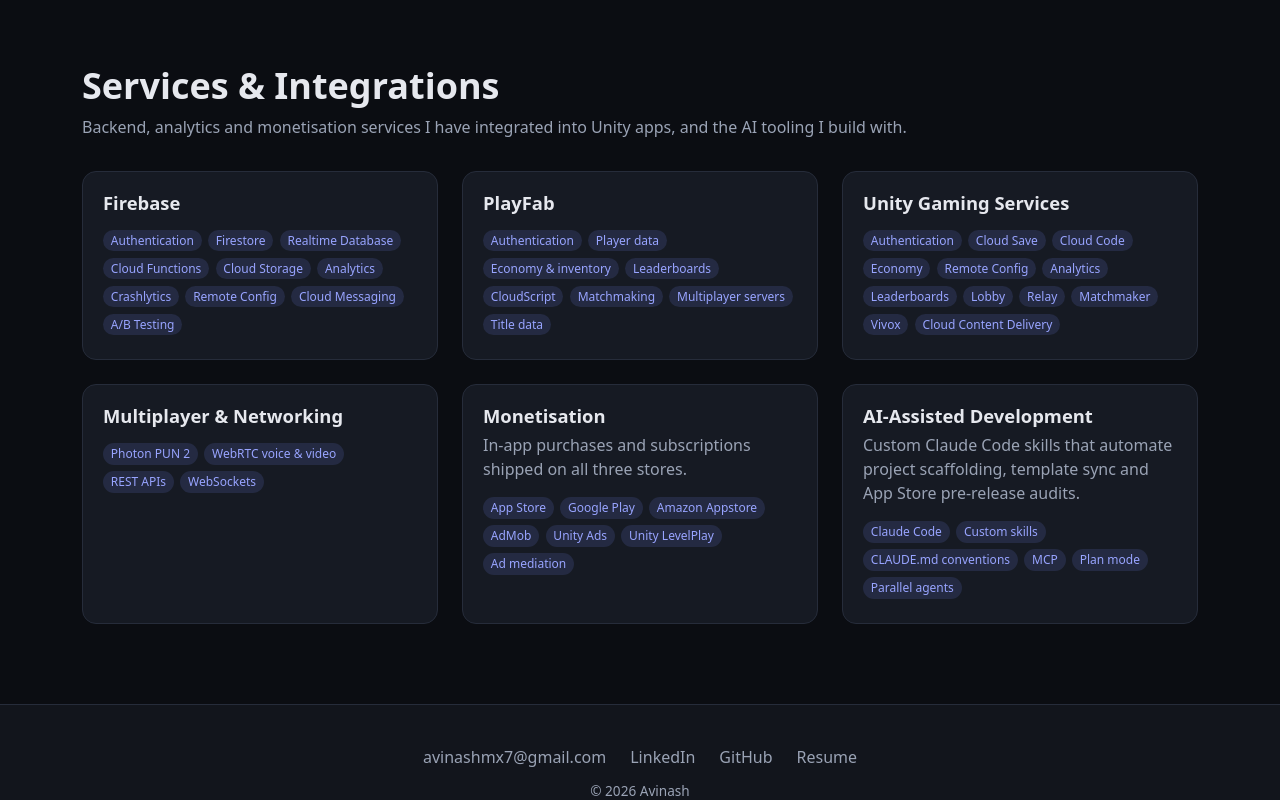
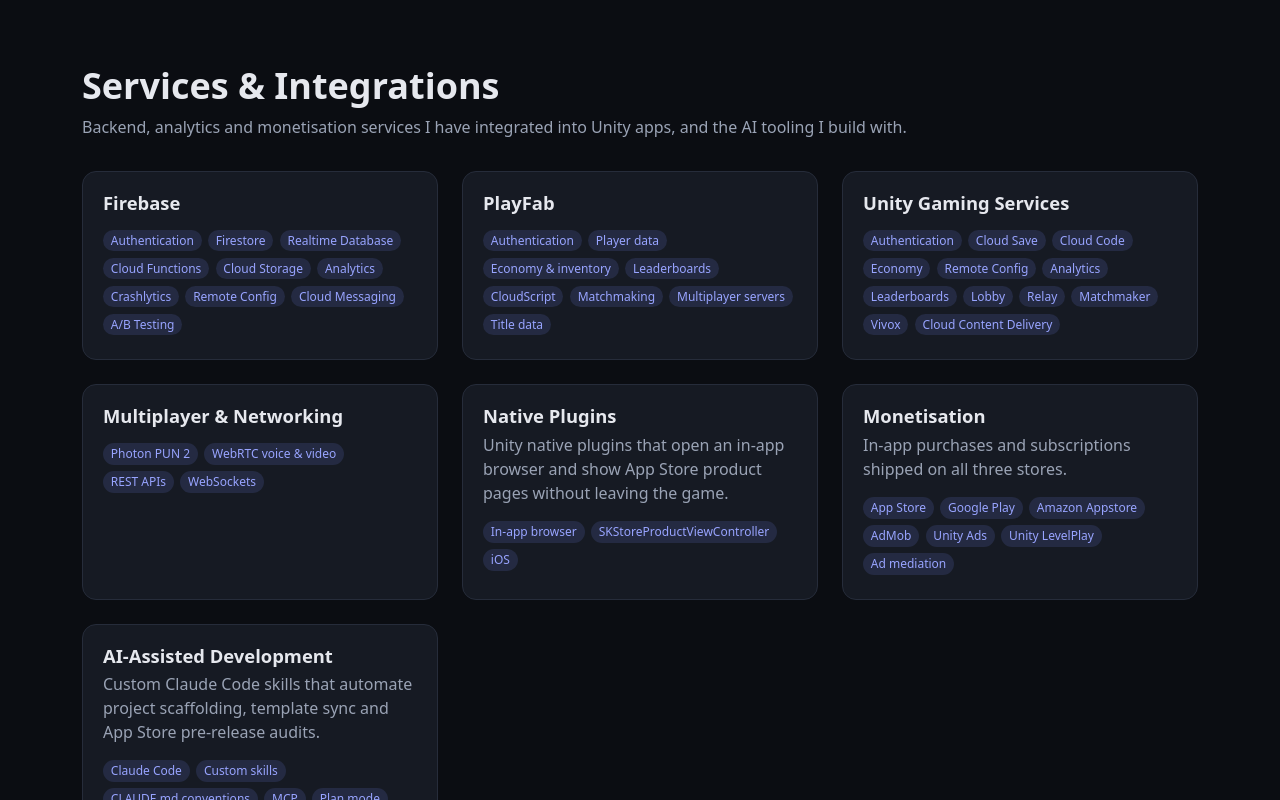
Before and after one commit to avinashmx7/avinashmx7.github.io, a plain HTML site: page index.html in a window 1280 px wide. Shown: the part 4063-4863 px from the top of the page. Drawn offline with nearby package versions, Linux system fonts and the light colour scheme.

Commit message:
update: native plugins and stylesheet cache busting
Adds native plugins (in-app browser, in-game app store product preview)
to the resume skills and the portfolio services. Versions the stylesheet
links so returning visitors stop getting the old cached css with the new
markup.

```diff
--- a/index.html
+++ b/index.html
@@ -19,7 +19,7 @@
     <meta name="theme-color" content="#0b0d12">
     <link href="https://cdn.jsdelivr.net/npm/bootstrap@5.3.2/dist/css/bootstrap.min.css" rel="stylesheet"
           integrity="sha384-T3c6CoIi6uLrA9TneNEoa7RxnatzjcDSCmG1MXxSR1GAsXEV/Dwwykc2MPK8M2HN" crossorigin="anonymous">
-    <link rel="stylesheet" href="style.css"/>
+    <link rel="stylesheet" href="style.css?v=2"/>
 </head>
 
 <body>
@@ -489,6 +489,20 @@
                 <div class="col">
                     <article class="card work-card h-100">
                         <div class="card-body">
+                            <h3 class="card-title">Native Plugins</h3>
+                            <p class="card-text">Unity native plugins that open an in-app browser and show App Store product pages without leaving the game.</p>
+                            <div class="tags">
+                                <span class="badge tag">In-app browser</span>
+                                <span class="badge tag">SKStoreProductViewController</span>
+                                <span class="badge tag">iOS</span>
+                            </div>
+                        </div>
+                    </article>
+                </div>
+
+                <div class="col">
+                    <article class="card work-card h-100">
+                        <div class="card-body">
                             <h3 class="card-title">Monetisation</h3>
                             <p class="card-text">In-app purchases and subscriptions shipped on all three stores.</p>
                             <div class="tags">
```
Also changed, not shown: resume/index.html (+2 -1 lines).
